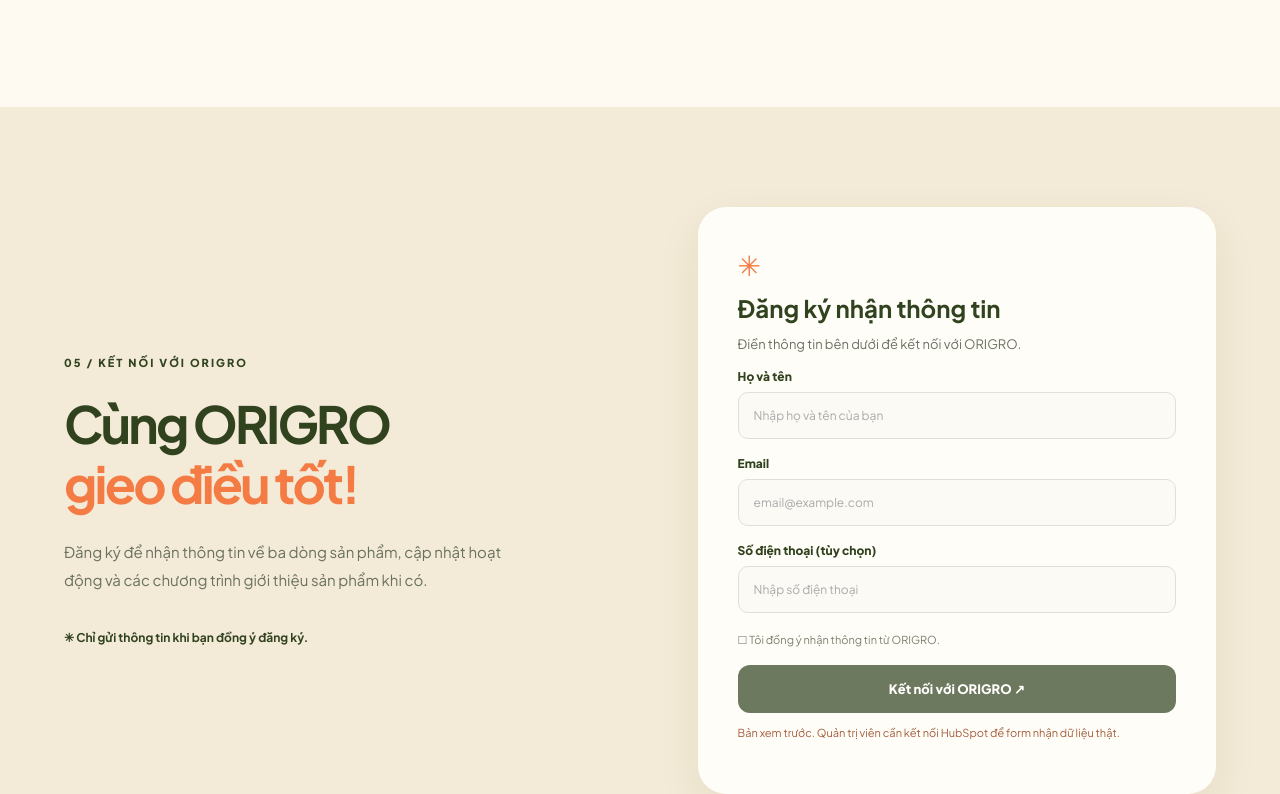
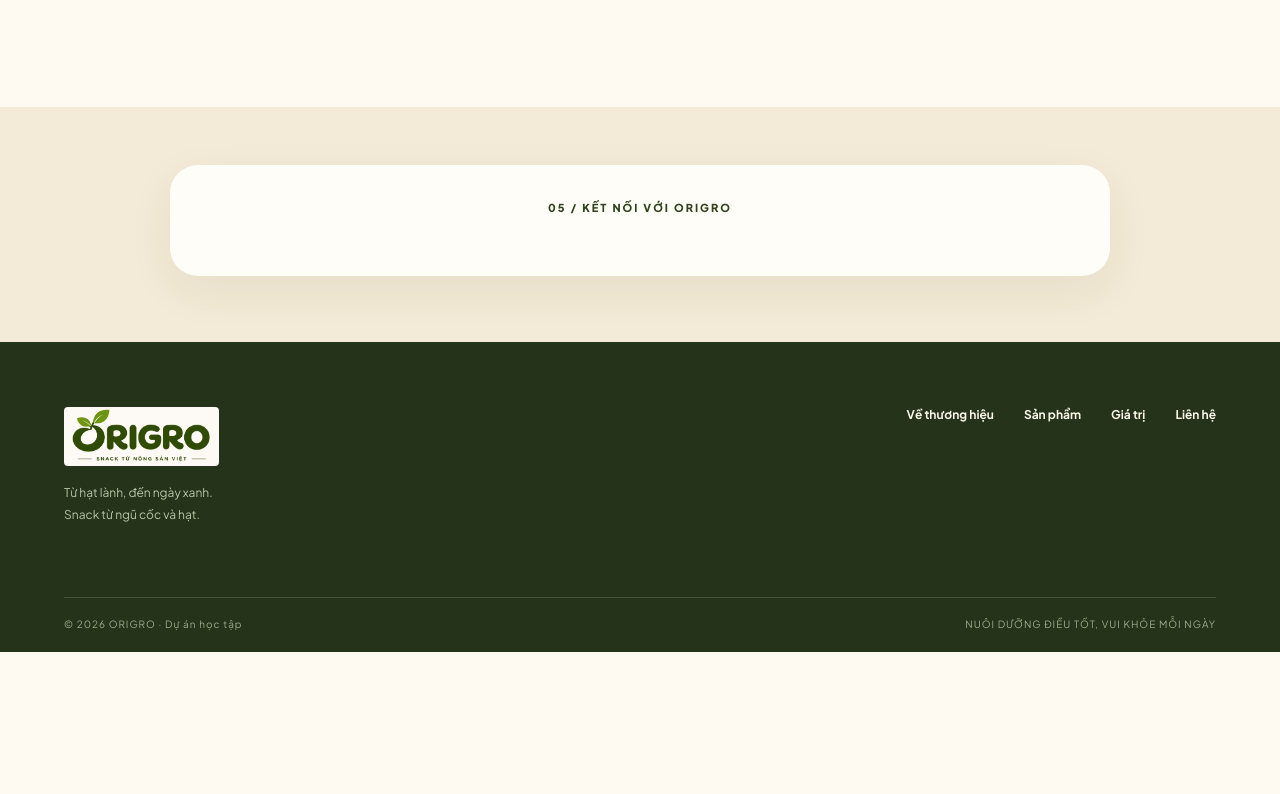
Before and after one commit to T-Tien08/Origro, a plain HTML site: page index.html in a window 1280 px wide. Shown: the part 3737-4531 px from the top of the page. After the commit the page ends 4389 px from the top, so only its background shows below. Drawn offline with Linux system fonts and the light colour scheme; a script that the page names is missing.

Commit message:
Add files via upload

```diff
--- a/index.html
+++ b/index.html
@@ -32,6 +32,18 @@
       isolation: isolate;
     }
   </style>
+<style id="origro-compact-form">
+/* ORIGRO: compact full-width HubSpot form section */
+.signup { padding: 58px 5% 66px; background:#f3ead7; }
+.signup .signup-inner { max-width: 940px; margin: 0 auto; display: block; }
+.signup .form-card { width: 100%; padding: 36px clamp(22px, 5vw, 66px) 42px; background:#fffdf8; border-radius:28px; }
+.signup #hubspot-form { width:100%; min-height:0; }
+.signup .hs-form-frame { width:100%; }
+@media(max-width:700px) {
+  .signup { padding: 38px 4% 48px; }
+  .signup .form-card { padding: 24px 16px 30px; border-radius:20px; }
+}
+</style>
 </head>
 
 <body>
@@ -164,34 +176,10 @@
     </section>
     <section class="signup" id="signup">
       <div class="signup-inner">
-        <div class="signup-copy">
-          <div class="section-kicker">05 / KẾT NỐI VỚI ORIGRO</div>
-          <h2>Cùng ORIGRO<br><em>gieo điều tốt!</em></h2>
-          <p>Đăng ký để nhận thông tin về ba dòng sản phẩm, cập nhật hoạt động và các chương trình giới thiệu sản phẩm
-            khi có.</p>
-          <div class="signup-note">✳ Chỉ gửi thông tin khi bạn đồng ý đăng ký.</div>
-        </div>
         <div class="form-card">
-          <div class="form-heading"><span>✳</span>
-            <h3>Đăng ký nhận thông tin</h3>
-            <p>Điền thông tin bên dưới để kết nối với ORIGRO.</p>
-          </div>
+          <div class="section-kicker" style="text-align:center;margin-bottom:20px">05 / KẾT NỐI VỚI ORIGRO</div>
           <div id="hubspot-form">
-            <div class="form-placeholder">
-              <div class="placeholder-line"><label>Họ và tên</label>
-                <div>Nhập họ và tên của bạn</div>
-              </div>
-              <div class="placeholder-line"><label>Email</label>
-                <div>email@example.com</div>
-              </div>
-              <div class="placeholder-line"><label>Số điện thoại (tùy chọn)</label>
-                <div>Nhập số điện thoại</div>
-              </div>
-              <div class="placeholder-check">☐ Tôi đồng ý nhận thông tin từ ORIGRO.</div>
-              <div class="placeholder-button">Kết nối với ORIGRO ↗</div>
-              <p class="placeholder-alert">Bản xem trước. Quản trị viên cần kết nối HubSpot để form nhận dữ liệu thật.
-              </p>
-            </div>
+            <div class="hs-form-frame" data-region="na2" data-form-id="909a70b8-2628-4afa-a75e-1b60d7280a60" data-portal-id="247859323"></div>
           </div>
         </div>
       </div>
@@ -208,7 +196,7 @@
     <div class="footer-bottom"><span>© 2026 ORIGRO · Dự án học tập</span><span>NUÔI DƯỠNG ĐIỀU TỐT, VUI KHỎE MỖI
         NGÀY</span></div>
   </footer>
-  <script src="config.js"></script>
+  <script src="https://js-na2.hsforms.net/forms/embed/247859323.js" defer></script>
   <script src="script.js"></script>
 </body>
 
```
